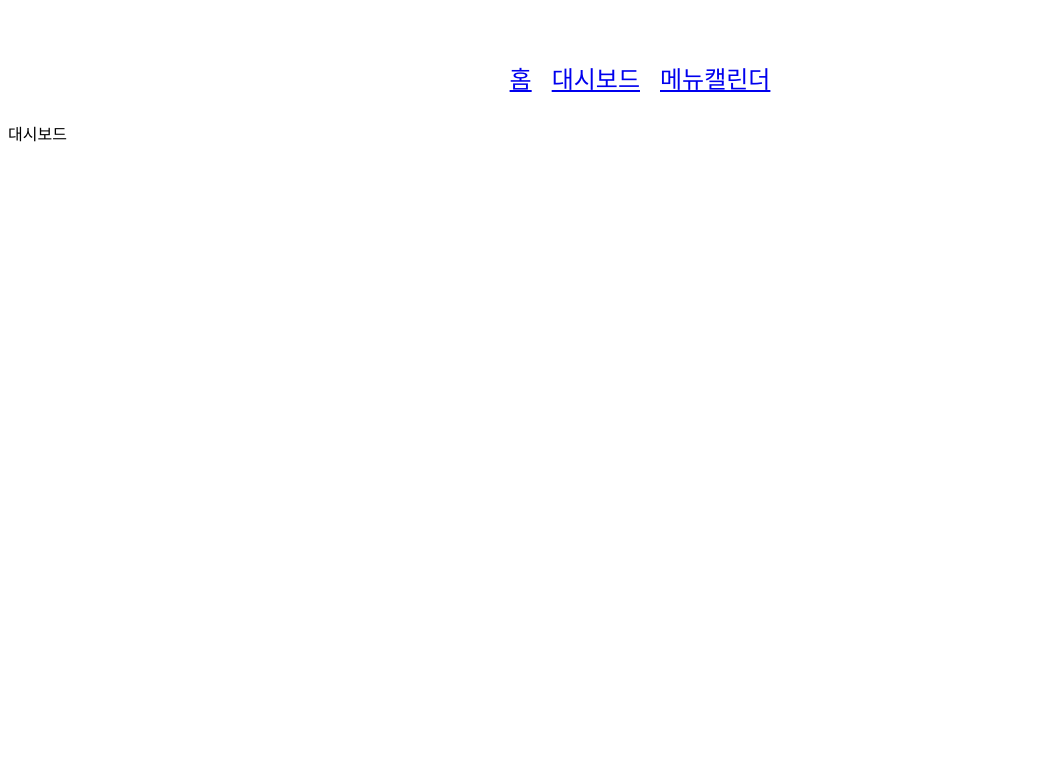
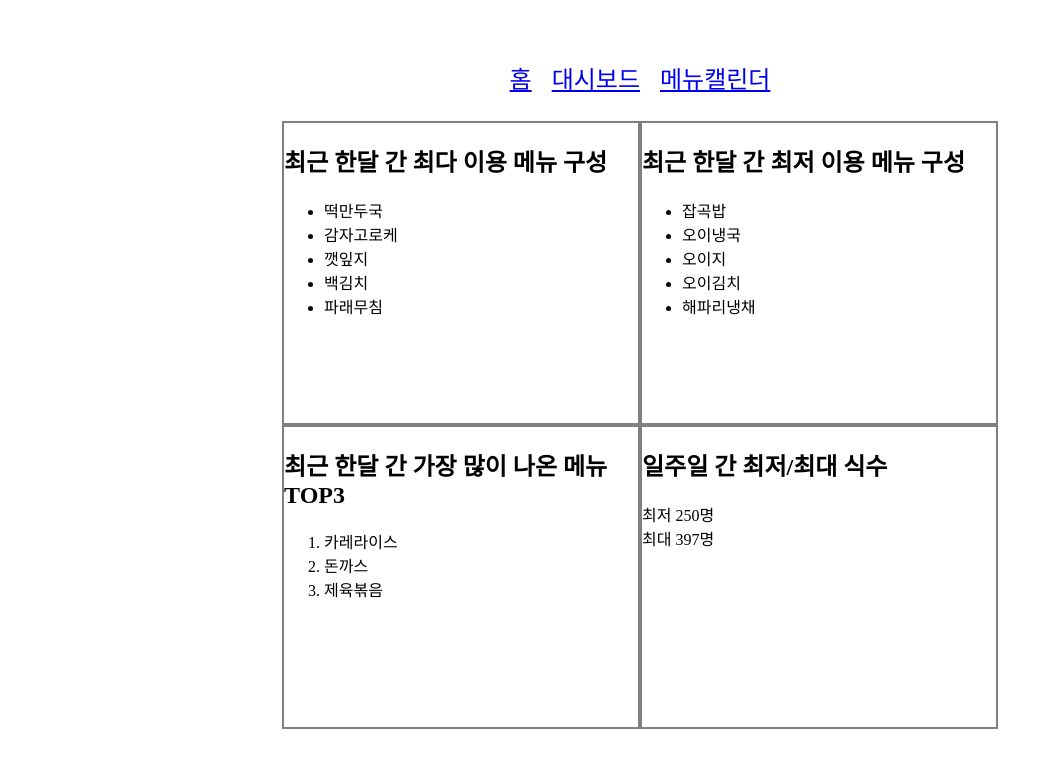
Before and after one commit to yeomkyeorae/foody-cant-stop, a React app: page /dashboard in a window 1280 px wide. Before the commit this address had no page. Shown: the top 768 px of the page, without its empty margins (0-1052 px from the left). Built offline with nearby package versions, Linux system fonts and the light colour scheme; the HTML template or start-up script is replaced by a standard one.

Commit message:
feat: compose dashboard menu as proto

```diff
--- /dev/null
+++ b/src/components/Dashboard/Board.tsx
@@ -0,0 +1,14 @@
+import React from 'react';
+import styled from 'styled-components';
+
+const BoardDiv = styled.div`
+	width: 40%;
+	height: 300px;
+	border: 2px solid gray;
+`;
+
+function Board({ children }: { children: any }) {
+	return <BoardDiv>{children}</BoardDiv>;
+}
+
+export default Board;
--- a/src/pages/Dashboard.tsx
+++ b/src/pages/Dashboard.tsx
@@ -1,7 +1,54 @@
 import React from 'react';
+import Board from 'components/Dashboard/Board';
+import styled from 'styled-components';
+
+const Content = styled.div`
+	display: flex;
+	justify-content: center;
+	flex-wrap: wrap;
+	width: 70%;
+	margin: auto;
+`;
 
 function Dashboard() {
-	return <div>대시보드</div>;
+	return (
+		<Content>
+			<Board>
+				<h2>최근 한달 간 최다 이용 메뉴 구성</h2>
+				<ul>
+					<li>떡만두국</li>
+					<li>감자고로케</li>
+					<li>깻잎지</li>
+					<li>백김치</li>
+					<li>파래무침</li>
+				</ul>
+			</Board>
+			<Board>
+				<h2>최근 한달 간 최저 이용 메뉴 구성</h2>
+				<ul>
+					<li>잡곡밥</li>
+					<li>오이냉국</li>
+					<li>오이지</li>
+					<li>오이김치</li>
+					<li>해파리냉채</li>
+				</ul>
+			</Board>
+			<Board>
+				<h2>최근 한달 간 가장 많이 나온 메뉴 TOP3</h2>
+				<ol>
+					<li>카레라이스</li>
+					<li>돈까스</li>
+					<li>제육볶음</li>
+				</ol>
+			</Board>
+			<Board>
+				<h2>일주일 간 최저/최대 식수</h2>
+				<span>최저 250명</span>
+				<br />
+				<span>최대 397명</span>
+			</Board>
+		</Content>
+	);
 }
 
 export default Dashboard;
```
